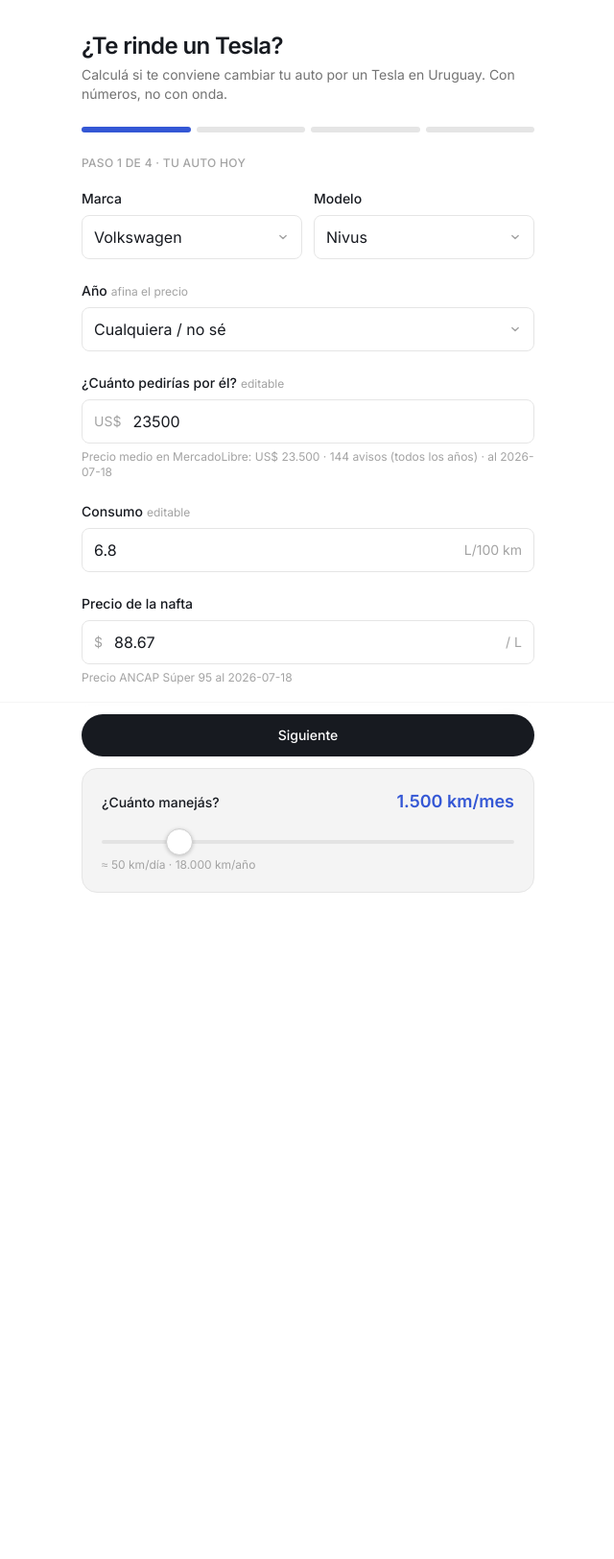
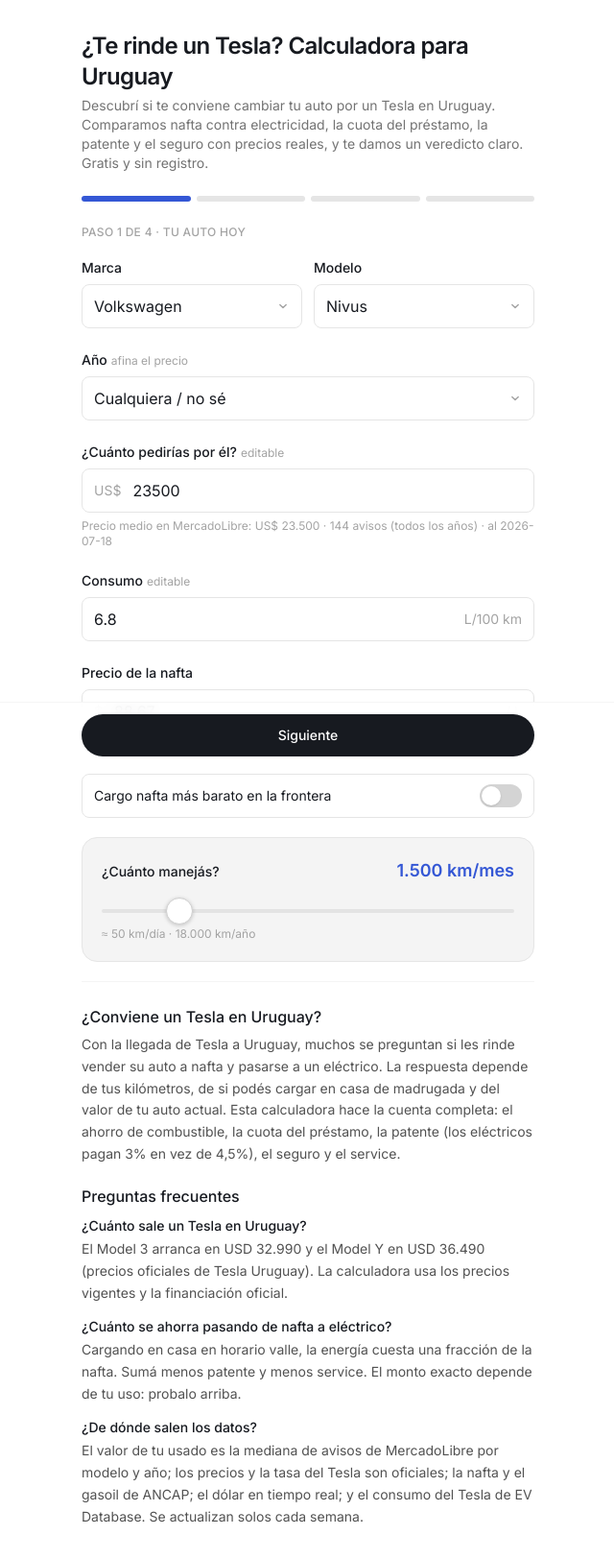
Before and after one commit to agurod42/calculadora-tesla.uy, a Next.js app: page / in a window 1280 px wide. Shown: the top 1624 px of the page at 96% size, without its empty margins (319-959 px from the left). Before the commit the page ends 1042 px from the top, so only its background shows below. Built offline with nearby package versions, Linux system fonts and the light colour scheme.

Commit message:
feat: SEO — metadata, JSON-LD, OG image, robots, sitemap, crawlable FAQ

```diff
--- a/src/app/layout.tsx
+++ b/src/app/layout.tsx
@@ -9,23 +9,111 @@
 
 const inter = Inter({ subsets: ["latin"], variable: "--font-inter" });
 
+const SITE_URL = "https://calculadoratesla.uy";
+const TITLE = "Calculadora Tesla Uruguay — ¿te conviene cambiar tu auto?";
+const DESCRIPTION =
+  "Calculadora gratis: descubrí si te rinde cambiar tu auto por un Tesla en Uruguay. Compara nafta vs. luz, cuota del préstamo, patente y seguro con precios reales de MercadoLibre y Tesla, y un veredicto claro.";
+
 export const metadata: Metadata = {
-  title: "¿Te rinde un Tesla? · Calculadora para Uruguay",
-  description:
-    "Calculá si te conviene cambiar tu auto por un Tesla en Uruguay: nafta vs. luz, préstamo, patente y seguro. Con veredicto y números reales.",
+  metadataBase: new URL(SITE_URL),
+  title: TITLE,
+  description: DESCRIPTION,
+  applicationName: "Calculadora Tesla Uruguay",
+  keywords: [
+    "calculadora Tesla Uruguay",
+    "conviene un Tesla en Uruguay",
+    "Tesla Uruguay precio",
+    "cambiar mi auto por un Tesla",
+    "ahorro auto eléctrico Uruguay",
+    "Tesla Model 3 Uruguay",
+    "Tesla Model Y Uruguay",
+    "patente auto eléctrico Uruguay",
+    "nafta vs eléctrico Uruguay",
+    "financiación Tesla Uruguay",
+  ],
+  alternates: { canonical: "/" },
   openGraph: {
-    title: "¿Te rinde un Tesla?",
-    description:
-      "Calculá si te conviene cambiar tu auto por un Tesla en Uruguay, con números reales.",
+    title: TITLE,
+    description: DESCRIPTION,
+    url: SITE_URL,
+    siteName: "Calculadora Tesla Uruguay",
     locale: "es_UY",
     type: "website",
   },
+  twitter: {
+    card: "summary_large_image",
+    title: TITLE,
+    description: DESCRIPTION,
+  },
+  robots: {
+    index: true,
+    follow: true,
+    googleBot: { index: true, follow: true, "max-image-preview": "large" },
+  },
+};
+
+// Datos estructurados: app + preguntas frecuentes (rich results en Google).
+const JSON_LD = {
+  "@context": "https://schema.org",
+  "@graph": [
+    {
+      "@type": "WebApplication",
+      name: "Calculadora Tesla Uruguay",
+      url: SITE_URL,
+      applicationCategory: "FinanceApplication",
+      operatingSystem: "Web",
+      inLanguage: "es-UY",
+      description: DESCRIPTION,
+      offers: { "@type": "Offer", price: "0", priceCurrency: "UYU" },
+    },
+    {
+      "@type": "FAQPage",
+      mainEntity: [
+        {
+          "@type": "Question",
+          name: "¿Conviene comprar un Tesla en Uruguay?",
+          acceptedAnswer: {
+            "@type": "Answer",
+            text: "Depende de cuántos kilómetros hagas, de si podés cargar en casa de madrugada y del precio de tu auto actual. Con mucho kilometraje y carga domiciliaria, el ahorro de nafta suele cubrir la cuota del préstamo. La calculadora lo estima con tus números.",
+          },
+        },
+        {
+          "@type": "Question",
+          name: "¿Cuánto sale un Tesla en Uruguay?",
+          acceptedAnswer: {
+            "@type": "Answer",
+            text: "El Tesla Model 3 arranca en USD 32.990 y el Model Y en USD 36.490 (precios oficiales Tesla Uruguay). La calculadora usa los precios vigentes y la financiación oficial (TIN 5,80% anual en USD).",
+          },
+        },
+        {
+          "@type": "Question",
+          name: "¿Cuánto se ahorra pasando de nafta a un auto eléctrico?",
+          acceptedAnswer: {
+            "@type": "Answer",
+            text: "Cargando en casa en horario valle, la energía de un eléctrico cuesta una fracción de lo que gastás en nafta. Además el eléctrico paga menos patente (3% vs 4,5%) y menos service. El monto exacto depende de tu uso.",
+          },
+        },
+        {
+          "@type": "Question",
+          name: "¿De dónde salen los datos de la calculadora?",
+          acceptedAnswer: {
+            "@type": "Answer",
+            text: "El valor de tu auto usado es la mediana de avisos de MercadoLibre Uruguay por modelo y año; los precios y la tasa del Tesla son oficiales; la nafta y el gasoil de ANCAP; el dólar en tiempo real; y el consumo del Tesla de EV Database. Se actualizan solos cada semana.",
+          },
+        },
+      ],
+    },
+  ],
 };
 
 export default function RootLayout({ children }: { children: React.ReactNode }) {
   return (
     <html lang="es-UY" className={inter.variable}>
       <body className="font-sans">
+        <script
+          type="application/ld+json"
+          dangerouslySetInnerHTML={{ __html: JSON.stringify(JSON_LD) }}
+        />
         <OpenPanelComponent
           clientId={OPENPANEL_CLIENT_ID}
           apiUrl="/api/op"
--- /dev/null
+++ b/src/app/opengraph-image.tsx
@@ -0,0 +1,81 @@
+import { ImageResponse } from "next/og";
+
+export const alt = "Calculadora Tesla Uruguay — ¿te conviene cambiar tu auto?";
+export const size = { width: 1200, height: 630 };
+export const contentType = "image/png";
+
+export default function Image() {
+  return new ImageResponse(
+    (
+      <div
+        style={{
+          width: "100%",
+          height: "100%",
+          display: "flex",
+          flexDirection: "column",
+          justifyContent: "space-between",
+          background: "#171a20",
+          padding: "72px",
+          fontFamily: "sans-serif",
+        }}
+      >
+        <div style={{ display: "flex", alignItems: "center", gap: "20px" }}>
+          <div
+            style={{
+              display: "flex",
+              alignItems: "center",
+              justifyContent: "center",
+              width: "72px",
+              height: "72px",
+              borderRadius: "16px",
+              background: "#000",
+            }}
+          >
+            <svg width="44" height="44" viewBox="0 0 32 32" fill="none">
+              <path d="M18.5 5 L9 17.8 h5.2 l-1.7 9.2 L23 13.4 h-5.6 z" fill="#fff" />
+            </svg>
+          </div>
+          <div style={{ color: "#9a9a9a", fontSize: "30px" }}>calculadoratesla.uy</div>
+        </div>
+
+        <div style={{ display: "flex", flexDirection: "column", gap: "18px" }}>
+          <div style={{ color: "#fff", fontSize: "82px", fontWeight: 600, lineHeight: 1.05 }}>
+            ¿Te rinde un Tesla?
+          </div>
+          <div style={{ color: "#c9c9c9", fontSize: "36px", lineHeight: 1.3 }}>
+            Calculadora para Uruguay: nafta vs. eléctrico, préstamo y patente. Con números reales.
+          </div>
+        </div>
+
+        <div style={{ display: "flex", gap: "16px" }}>
+          <div
+            style={{
+              display: "flex",
+              padding: "12px 28px",
+              borderRadius: "999px",
+              background: "#E1F5EE",
+              color: "#04342C",
+              fontSize: "30px",
+              fontWeight: 600,
+            }}
+          >
+            Te rinde
+          </div>
+          <div
+            style={{
+              display: "flex",
+              padding: "12px 28px",
+              borderRadius: "999px",
+              background: "#2b2f36",
+              color: "#e6e6e6",
+              fontSize: "30px",
+            }}
+          >
+            Gratis · sin registro
+          </div>
+        </div>
+      </div>
+    ),
+    { ...size },
+  );
+}
--- a/src/app/page.tsx
+++ b/src/app/page.tsx
@@ -128,9 +128,13 @@
   return (
     <main className="mx-auto min-h-screen max-w-lg px-5 pb-28 pt-8">
       <header className="mb-6">
-        <h1 className="text-2xl font-semibold tracking-tight">¿Te rinde un Tesla?</h1>
+        <h1 className="text-2xl font-semibold tracking-tight">
+          ¿Te rinde un Tesla? Calculadora para Uruguay
+        </h1>
         <p className="mt-1 text-sm text-neutral-500">
-          Calculá si te conviene cambiar tu auto por un Tesla en Uruguay. Con números, no con onda.
+          Descubrí si te conviene cambiar tu auto por un Tesla en Uruguay. Comparamos nafta contra
+          electricidad, la cuota del préstamo, la patente y el seguro con precios reales, y te damos
+          un veredicto claro. Gratis y sin registro.
         </p>
       </header>
 
@@ -226,6 +230,50 @@
               ≈ {km(Math.round(kmPerMonth / 30))}/día · {km(kmPerMonth * 12)}/año
             </p>
           </div>
+
+          {/* Contenido SEO — visible en la landing y crawleable en el HTML inicial */}
+          <section className="mt-4 space-y-5 border-t border-neutral-100 pt-6 text-sm leading-relaxed text-neutral-600">
+            <div>
+              <h2 className="text-base font-medium text-ink">
+                ¿Conviene un Tesla en Uruguay?
+              </h2>
+              <p className="mt-1.5">
+                Con la llegada de Tesla a Uruguay, muchos se preguntan si les rinde vender su auto a
+                nafta y pasarse a un eléctrico. La respuesta depende de tus kilómetros, de si podés
+                cargar en casa de madrugada y del valor de tu auto actual. Esta calculadora hace la
+                cuenta completa: el ahorro de combustible, la cuota del préstamo, la patente (los
+                eléctricos pagan 3% en vez de 4,5%), el seguro y el service.
+              </p>
+            </div>
+
+            <div>
+              <h2 className="text-base font-medium text-ink">Preguntas frecuentes</h2>
+              <div className="mt-2 space-y-3">
+                <div>
+                  <h3 className="font-medium text-ink">¿Cuánto sale un Tesla en Uruguay?</h3>
+                  <p className="mt-0.5">
+                    El Model 3 arranca en USD 32.990 y el Model Y en USD 36.490 (precios oficiales de
+                    Tesla Uruguay). La calculadora usa los precios vigentes y la financiación oficial.
+                  </p>
+                </div>
+                <div>
+                  <h3 className="font-medium text-ink">¿Cuánto se ahorra pasando de nafta a eléctrico?</h3>
+                  <p className="mt-0.5">
+                    Cargando en casa en horario valle, la energía cuesta una fracción de la nafta.
+                    Sumá menos patente y menos service. El monto exacto depende de tu uso: probalo arriba.
+                  </p>
+                </div>
+                <div>
+                  <h3 className="font-medium text-ink">¿De dónde salen los datos?</h3>
+                  <p className="mt-0.5">
+                    El valor de tu usado es la mediana de avisos de MercadoLibre por modelo y año; los
+                    precios y la tasa del Tesla son oficiales; la nafta y el gasoil de ANCAP; el dólar
+                    en tiempo real; y el consumo del Tesla de EV Database. Se actualizan solos cada semana.
+                  </p>
+                </div>
+              </div>
+            </div>
+          </section>
         </div>
       )}
 
--- /dev/null
+++ b/src/app/robots.ts
@@ -0,0 +1,9 @@
+import type { MetadataRoute } from "next";
+
+export default function robots(): MetadataRoute.Robots {
+  return {
+    rules: { userAgent: "*", allow: "/", disallow: "/api/" },
+    sitemap: "https://calculadoratesla.uy/sitemap.xml",
+    host: "https://calculadoratesla.uy",
+  };
+}
--- /dev/null
+++ b/src/app/sitemap.ts
@@ -0,0 +1,12 @@
+import type { MetadataRoute } from "next";
+
+export default function sitemap(): MetadataRoute.Sitemap {
+  return [
+    {
+      url: "https://calculadoratesla.uy",
+      lastModified: new Date(),
+      changeFrequency: "weekly",
+      priority: 1,
+    },
+  ];
+}
--- /dev/null
+++ b/src/app/twitter-image.tsx
@@ -0,0 +1 @@
+export { default, alt, size, contentType } from "./opengraph-image";
```
